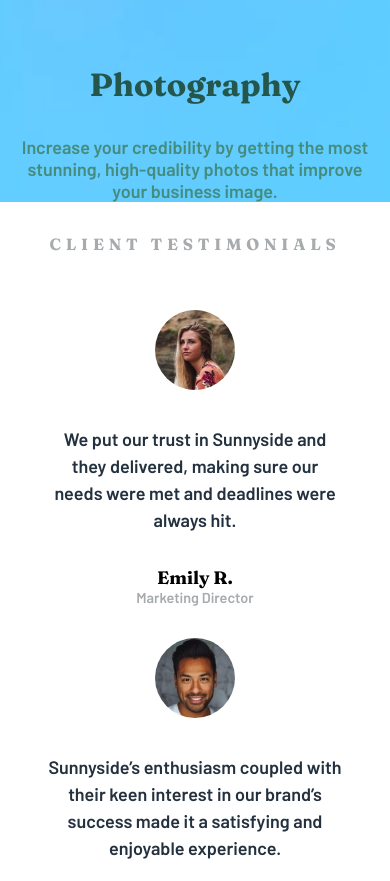
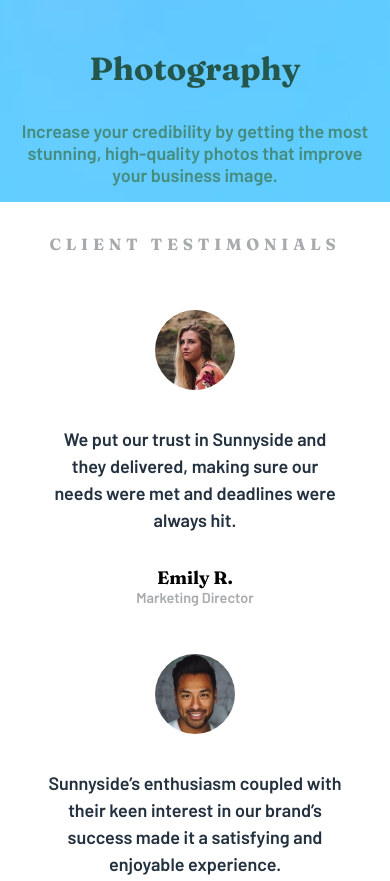
Before and after one commit to RamonAPereira/Sunnyside, a website: page index.html in a window 390 px wide. Shown: the part 5200-6081 px from the top of the page. Drawn offline with Linux system fonts and the light colour scheme.

Commit message:
mobile bug fix

```diff
--- a/scss/_grid-gallery.scss
+++ b/scss/_grid-gallery.scss
@@ -33,6 +33,7 @@
     &--cyan {
       color: $dark-moderate-cyan;
       text-align: center;
+      margin-bottom: 1rem;
     }
   }
 
--- a/scss/_testimonials.scss
+++ b/scss/_testimonials.scss
@@ -57,6 +57,7 @@
   .testimonials-cards {
     flex-direction: column;
     margin-bottom: 2rem;
+    gap: 2rem;
   }
 
   .testimonials-title {
```
Also changed, not shown: dist/css/main.css.
